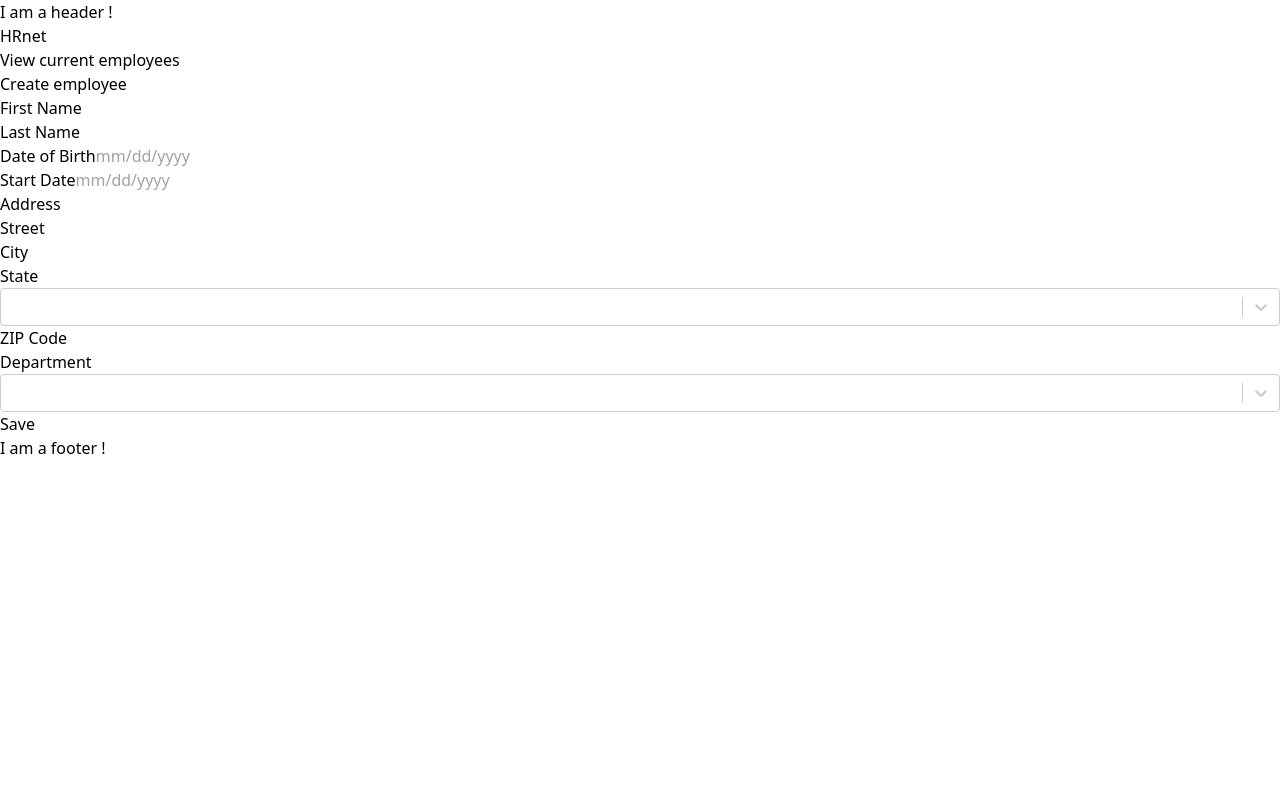
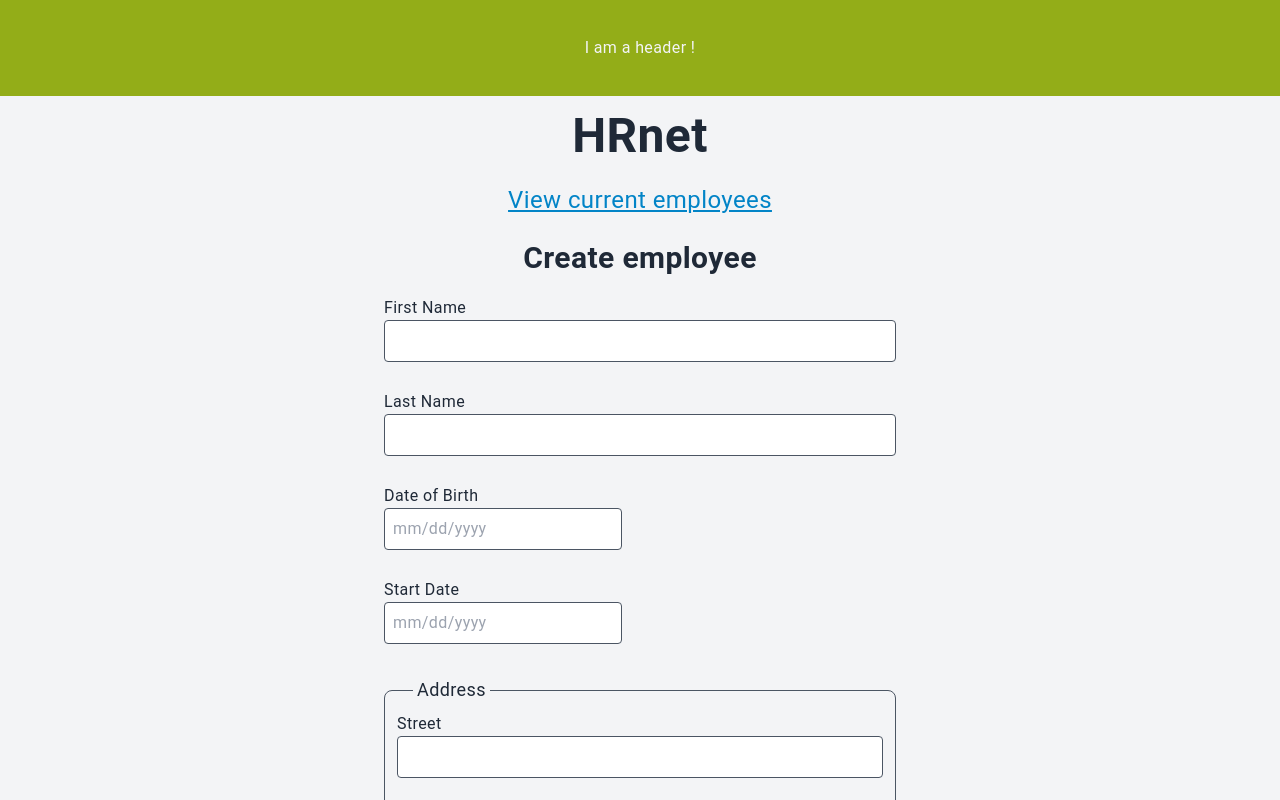
Before and after one commit to SebDelile/SebastienDelile_14_22122021, a Next.js app: page / in a window 1280 px wide. Shown: the top 800 px of the page. Built offline with nearby package versions, Linux system fonts and the light colour scheme.

Commit message:
feat: add style page index

```diff
--- a/components/Footer.tsx
+++ b/components/Footer.tsx
@@ -1,3 +1,5 @@
 export const Footer = (): React.ReactElement => (
-  <header>I am a footer !</header>
+  <footer className="h-24 w-full flex flex-none justify-center items-center bg-primary text-gray-100">
+    I am a footer !
+  </footer>
 );
--- a/components/Form.tsx
+++ b/components/Form.tsx
@@ -58,8 +58,11 @@ export const Form = () => {
   };
 
   return (
-    <form onSubmit={handleSubmit(onSubmit)}>
-      <h2>Create employee</h2>
+    <form
+      className="flex flex-col justify-start items-center w-4/5 mx-auto sm:w-full sm:mx-0 max-w-lg my-4"
+      onSubmit={handleSubmit(onSubmit)}
+    >
+      <h2 className="text-3xl font-bold text-center mb-3">Create employee</h2>
       <InputText
         name="firstName"
         label="First Name"
@@ -103,8 +106,8 @@ export const Form = () => {
         registerOptions={{ required: true }}
       />
 
-      <fieldset>
-        <legend>Address</legend>
+      <fieldset className="w-full px-3 pb-3 mt-3 border border-gray-600 rounded-lg flex flex-col justify-start items-center">
+        <legend className="ml-4 px-1 text-lg">Address</legend>
         <InputText
           name="street"
           label="Street"
@@ -148,7 +151,9 @@ export const Form = () => {
         options={DEPARTMENTS}
       />
 
-      <button type="submit">Save</button>
+      <button type="submit" className="button my-4 text-xl">
+        Save
+      </button>
 
       <Modal isModalOpen={isModalOpen} closeModal={closeModal}>
         <p>{modalMessage}</p>
--- a/components/Header.tsx
+++ b/components/Header.tsx
@@ -1,3 +1,5 @@
 export const Header = (): React.ReactElement => (
-  <header>I am a header !</header>
+  <header className="h-24 w-full flex flex-none justify-center items-center bg-primary text-gray-100">
+    I am a header !
+  </header>
 );
--- a/components/InputDate.tsx
+++ b/components/InputDate.tsx
@@ -32,6 +32,7 @@ export const InputDate = ({
       render={({ field: { onChange, value } }) => (
         <DatePicker
           id={name}
+          dateFormat="MM/dd/yyyy"
           onChange={(e) => onChange(formatDateToString(e as Date | null))}
           selected={value ? new Date(value) : null}
           placeholderText="mm/dd/yyyy"
--- a/components/InputSelect.tsx
+++ b/components/InputSelect.tsx
@@ -3,7 +3,9 @@ import { FieldError, RegisterOptions } from 'react-hook-form';
 import { addMessageToRegisterOptions } from '../utils/addMessageToRegisterOptions';
 import { FormScheme } from './Form';
 import { InputWrapper } from './InputWrapper';
-import Select from 'react-select';
+import Select, { GroupBase, StylesConfig } from 'react-select';
+
+type Option = { label: string | undefined; value: string | number };
 
 type props<formScheme> = {
   name: keyof formScheme;
@@ -11,7 +13,7 @@ type props<formScheme> = {
   error: FieldError | undefined;
   control: Control<FormScheme, object>;
   registerOptions?: RegisterOptions;
-  options: { label: string; value: string }[];
+  options: Option[];
 };
 
 export const InputSelect = ({
@@ -37,8 +39,52 @@ export const InputSelect = ({
           }}
           options={options}
           instanceId={`select-${name}`}
+          className="w-full"
+          styles={selectCustomStyle}
         />
       )}
     />
   </InputWrapper>
 );
+
+const gray = 'rgb(75 85 99)';
+const blue = 'rgb(59 130 246)';
+
+const selectCustomStyle: StylesConfig<Option, false, GroupBase<Option>> = {
+  control: (provided: { [Key: string]: any }, state) => ({
+    ...provided,
+    color: state.isFocused ? blue : gray,
+    borderColor: state.isFocused ? blue : gray,
+    outline: state.isFocused ? `${blue} solid 1px` : 'none',
+    '&:hover': {
+      borderColor: blue,
+    },
+    padding: '0.5rem',
+    minHeight: 'none',
+  }),
+  indicatorsContainer: (provided: { [Key: string]: any }, state) => ({
+    ...provided,
+    color: 'inherit',
+    padding: '0 0 0 8px',
+  }),
+  indicatorSeparator: (provided: { [Key: string]: any }, state) => ({
+    ...provided,
+    backgroundColor: state.isFocused ? blue : gray,
+    margin: '0',
+  }),
+  dropdownIndicator: (provided: { [Key: string]: any }, state) => ({
+    ...provided,
+    color: 'inherit',
+    '&:hover': {},
+    padding: '0 8px',
+  }),
+  valueContainer: (provided: { [Key: string]: any }, state) => ({
+    ...provided,
+    padding: '0',
+  }),
+  input: (provided: { [Key: string]: any }, state) => ({
+    ...provided,
+    padding: '0',
+    margin: '0',
+  }),
+};
--- a/components/InputWrapper.tsx
+++ b/components/InputWrapper.tsx
@@ -9,10 +9,14 @@ type props = {
 
 export const InputWrapper = ({ children, name, label, error }: props) => {
   return (
-    <div>
+    <div className="m-2 mb-5 w-full flex flex-col justify-start items-start relative">
       <label htmlFor={name}>{label}</label>
       {children}
-      {error && <span>{error.message || 'Invalid field'}</span>}
+      {error && (
+        <span className="text-red-600 ml-4 text-sm absolute top-full">
+          {error.message || 'Invalid field'}
+        </span>
+      )}
     </div>
   );
 };
--- a/components/Layout.tsx
+++ b/components/Layout.tsx
@@ -43,7 +43,9 @@ const Layout = ({ children, pageTitle }: Props): React.ReactElement => {
         <meta property="twitter:image" content={IMAGE} />
       </Head>
       <Header />
-      <main>{children}</main>
+      <main className="w-full flex flex-col justify-start items-center">
+        {children}
+      </main>
       <Footer />
     </>
   );
--- a/components/Modal.tsx
+++ b/components/Modal.tsx
@@ -14,9 +14,19 @@ export const Modal = ({
   closeModal,
 }: Props): React.ReactElement => {
   return (
-    <ReactModal isOpen={isModalOpen} onRequestClose={closeModal}>
+    <ReactModal
+      isOpen={isModalOpen}
+      onRequestClose={closeModal}
+      className="absolute left-1/2 top-1/2 -translate-x-1/2 -translate-y-1/2 border bg-white rounded-lg p-8 outline-none"
+      overlayClassName="fixed inset-0 bg-neutral-500 bg-opacity-50"
+    >
       {children}
-      <button onClick={closeModal}>X</button>
+      <button
+        onClick={closeModal}
+        className="button absolute right-0 top-0 translate-x-4 -translate-y-1/2"
+      >
+        Close
+      </button>
     </ReactModal>
   );
 };
--- a/pages/index.tsx
+++ b/pages/index.tsx
@@ -4,9 +4,9 @@ import Layout from '../components/Layout';
 
 const HomePage = ({}) => (
   <Layout pageTitle="Home">
-    <h1>HRnet</h1>
+    <h1 className="text-5xl font-bold text-center my-4">HRnet</h1>
     <Link href="/employee-list">
-      <a>View current employees</a>
+      <a className="link text-2xl text-center my-2">View current employees</a>
     </Link>
     <Form />
   </Layout>
--- a/styles/globals.css
+++ b/styles/globals.css
@@ -1,3 +1,28 @@
 @tailwind base;
 @tailwind components;
 @tailwind utilities;
+
+#__next {
+  @apply bg-gray-100 text-gray-800 font-body min-h-screen w-full overflow-hidden tracking-wide flex flex-col justify-start items-center;
+}
+
+input {
+  @apply w-full border rounded bg-white text-gray-800 p-2 border-gray-600 hover:border-blue-500 outline-1 outline-blue-500;
+}
+
+.link {
+  @apply text-sky-600 underline;
+}
+
+.button {
+  @apply bg-primary text-gray-100 rounded-2xl h-8 flex justify-center items-center px-4 outline-blue-500 hover:border border-blue-500;
+}
+
+.react-datepicker-popper[data-placement^='top']
+  .react-datepicker
+  .react-datepicker__triangle,
+.react-datepicker-popper[data-placement^='bottom']
+  .react-datepicker
+  .react-datepicker__triangle {
+  margin-left: -16px;
+}
--- a/tailwind.config.js
+++ b/tailwind.config.js
@@ -4,7 +4,14 @@ module.exports = {
     './components/**/*.{js,ts,jsx,tsx}',
   ],
   theme: {
-    extend: {},
+    extend: {
+      colors: {
+        primary: '#93ad18',
+      },
+      fontFamily: {
+        body: ['Roboto', 'sans-serif'],
+      },
+    },
   },
   plugins: [],
 };
```
